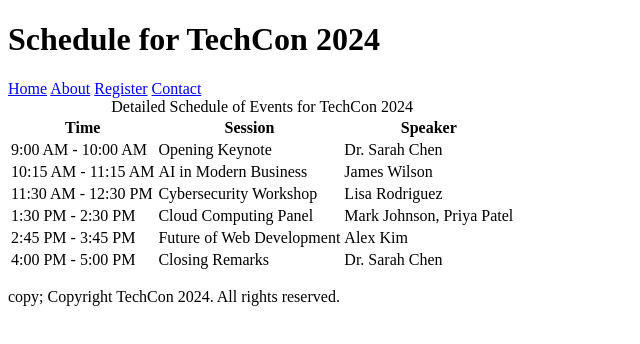
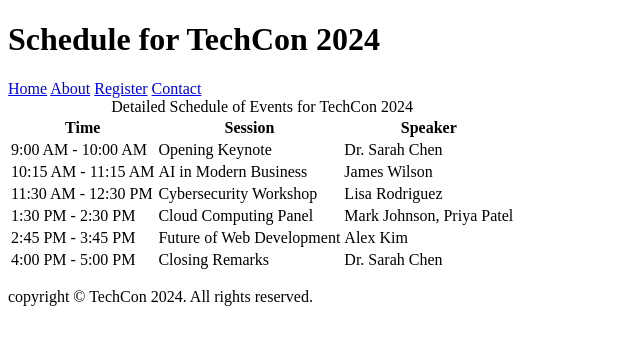
Before and after one commit to abela-hub/TechCon_HTML, a plain HTML site: page techcon_website/schedule.html in a window 1280 px wide. Shown: the full height of the page, 0-640 px from the left. Drawn offline with Linux system fonts and the light colour scheme.

```diff
--- a/techcon_website/schedule.html
+++ b/techcon_website/schedule.html
@@ -65,7 +65,7 @@
 
     <!-- Footer Section -->
     <footer>
-        <p>copy; Copyright TechCon 2024. All rights reserved.</p>
+        <p>copyright &copy; TechCon 2024. All rights reserved.</p>
     </footer>
 </body>
 </html>
```
